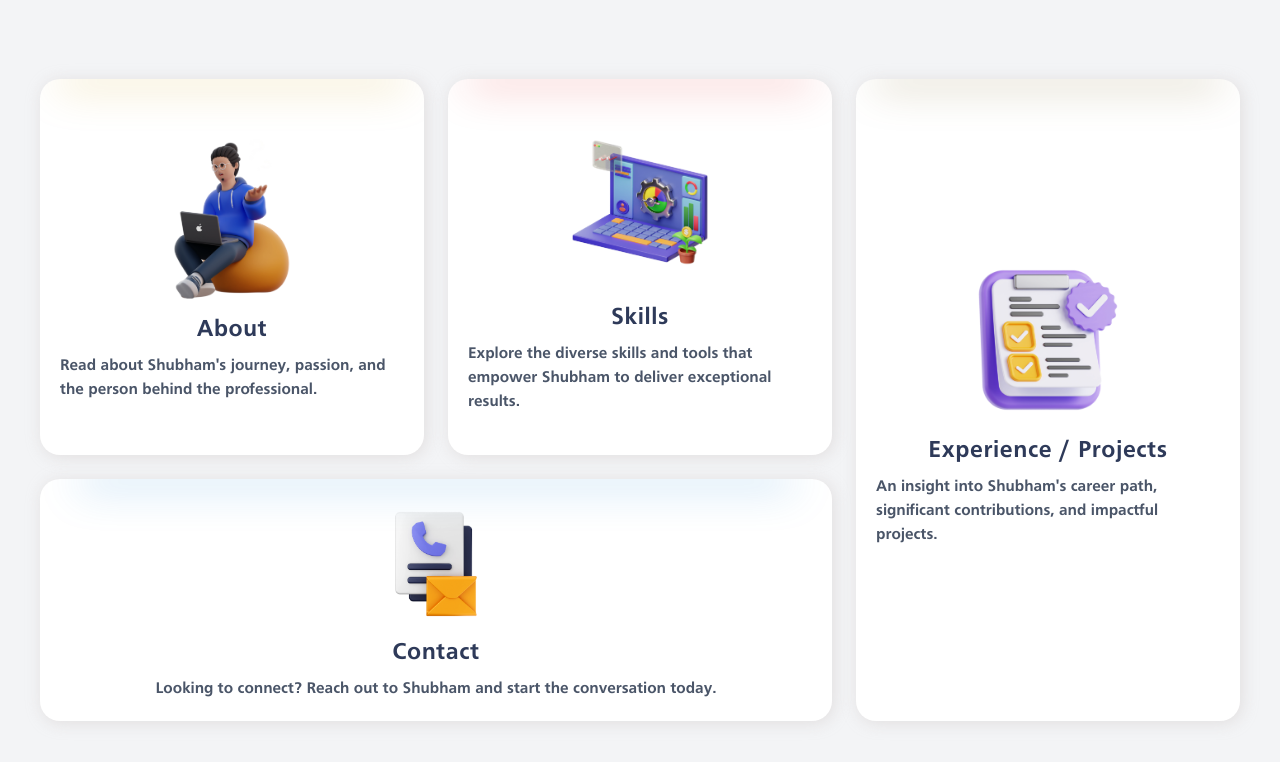
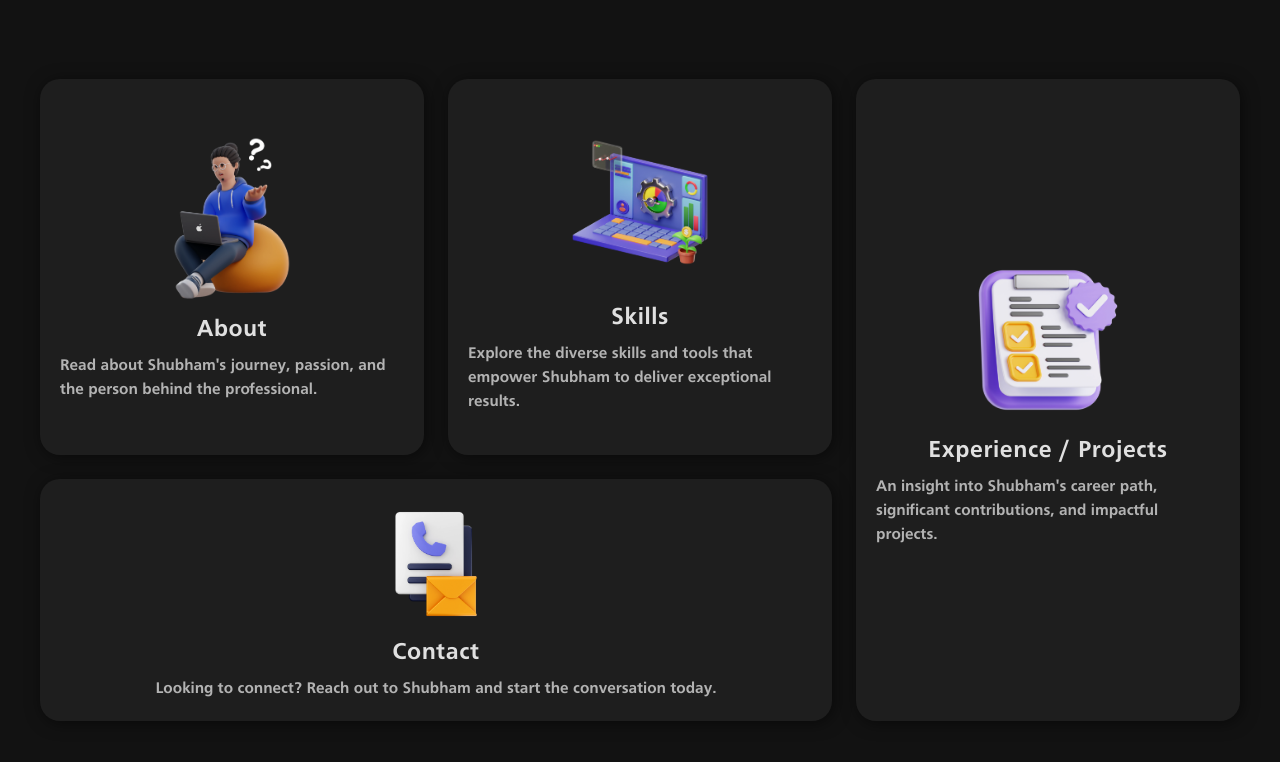
Before and after one commit to Shubham-Itself/newPortfolio, a Next.js app: page / in a window 1280 px wide. Shown: the top 762 px of the page. Built offline with nearby package versions, Linux system fonts and the light colour scheme.

Commit message:
add dark pallete

```diff
--- a/src/app/bigInfoComponents/AboutInfo.tsx
+++ b/src/app/bigInfoComponents/AboutInfo.tsx
@@ -15,7 +15,7 @@ const AboutInfo = ({
 }: AboutInfoProps) => {
   return (
     <div
-      className={`absolute top-2/4 left-2/4 translate125 shadow-custom overflow-hidden origin-top-left w-full h-full bg-white rounded-[20px]    ${
+      className={`absolute top-2/4 left-2/4 translate125 shadow-custom overflow-hidden origin-top-left w-full h-full bg-[#1E1E1E] rounded-[20px]    ${
         aboutInfo
           ? "scale-100 -translate-x-2/4 -translate-y-2/4  opacity-100"
           : "scale-0 -translate-x-2/4 -translate-y-2/4  opacity-0"
@@ -32,7 +32,7 @@ const AboutInfo = ({
           <Image src="/img/cross-icon.svg" alt="" width={20} height={20} />
         </div>
         <div
-          className={` text-xl mt-[50px] ml-[50px] w-[70%] text-[#4A5568]   ${
+          className={` text-xl mt-[50px] ml-[50px] w-[70%] text-[#B3B3B3]   ${
             aboutInfo
               ? "translate-y-[0px] opacity-100 translateanim"
               : "-translate-y-[600px] opacity-0 "
@@ -57,7 +57,7 @@ const AboutInfo = ({
           <Image src="/img/bgweb.webp" alt="" width={250} height={250} />
         </div>
         <div
-          className={`absolute bottom-0 right-[136px] text-[#2E3A59] z-[-1]   ${
+          className={`absolute bottom-0 right-[136px] text-[#E0E0E0] z-[-1]   ${
             aboutInfo
               ? "translate-x-[0px] opacity-100 translateanim !delay-[0.2s]"
               : "-translate-x-[600px] opacity-0 "
--- a/src/app/bigInfoComponents/ExperienceInfo.tsx
+++ b/src/app/bigInfoComponents/ExperienceInfo.tsx
@@ -10,7 +10,7 @@ const ExperienceInfo = ({
 }: ExperienceInfoProps) => {
   return (
     <div
-      className={`absolute top-2/4 left-2/4 translate125 shadow-custom overflow-hidden origin-bottom-left w-full h-full bg-white rounded-[20px]  ${
+      className={`absolute top-2/4 left-2/4 translate125 shadow-custom overflow-hidden origin-bottom-left w-full h-full bg-[#1E1E1E] rounded-[20px]  ${
         experienceInfo
           ? "scale-100 -translate-x-2/4 -translate-y-2/4  opacity-100"
           : "scale-0 -translate-x-2/4 -translate-y-2/4  opacity-0"
--- a/src/app/components/ProjectWrapper.tsx
+++ b/src/app/components/ProjectWrapper.tsx
@@ -18,11 +18,11 @@ const ProjectWrapper = () => {
   return (
     <div className="h-screen bg-gray-100 relative  overflow-hidden  md:py-[2rem]">
       {/* <Image src="/img/bgweb.webp" alt="" fill className="" /> */}
-      <div className="flex items-center justify-center h-full w-full p-[40px] md:px-[1rem] md:py-0  ">
+      <div className="flex items-center justify-center h-full w-full p-[40px] md:px-[1rem] md:py-0  bg-[#121212]">
         <div className="relative md:h-full">
           <div className="  grid   grid-cols-6 grid-rows-5 md:grid-rows-4 md:grid-cols-4 md:gap-4 gap-6 md:h-full">
             <div
-              className={`col-span-2 row-span-3 md:row-span-2    rounded-[20px] shadow-custom bg-white translate125 overflow-hidden
+              className={`col-span-2 row-span-3 md:row-span-2    rounded-[20px] shadow-custom bg-[#1E1E1E] translate125 overflow-hidden
                  ${
                    isBig
                      ? "translate-x-[-125%] opacity-0"
@@ -43,7 +43,7 @@ const ProjectWrapper = () => {
             </div>
 
             <div
-              className={`md:hidden col-span-4 row-span-2 col-start-1  row-start-4 bg-white   rounded-[20px] translate125 shadow-custom overflow-hidden ${
+              className={`md:hidden col-span-4 row-span-2 col-start-1  row-start-4 bg-[#1E1E1E]   rounded-[20px] translate125 shadow-custom overflow-hidden ${
                 isBig
                   ? "translate-x-[-125%] opacity-0"
                   : experienceInfo
@@ -61,7 +61,7 @@ const ProjectWrapper = () => {
               <Contact />
             </div>
             <div
-              className={`col-span-2 row-span-3 md:row-span-2 col-start-3 md:col-start-1 md:row-start-3 row-start-1  bg-white   rounded-[20px] translate125 shadow-custom overflow-hidden ${
+              className={`col-span-2 row-span-3 md:row-span-2 col-start-3 md:col-start-1 md:row-start-3 row-start-1  bg-[#1E1E1E] rounded-[20px] translate125 shadow-custom overflow-hidden ${
                 isBig
                   ? "translate-x-[-231%] opacity-0"
                   : experienceInfo
@@ -79,7 +79,7 @@ const ProjectWrapper = () => {
               <Skills />
             </div>
             <div
-              className={`col-span-2 row-span-5 col-start-5 row-start-1 md:row-start-1 md:col-start-3 md:row-end-3  bg-white  rounded-[20px] translate125 origin-right origin-center overflow-hidden shadow-custom ${
+              className={`col-span-2 row-span-5 col-start-5 row-start-1 md:row-start-1 md:col-start-3 md:row-end-3 bg-[#1E1E1E]  rounded-[20px] translate125 origin-right origin-center overflow-hidden shadow-custom ${
                 isBig
                   ? "scale-x-125 opacity-0"
                   : experienceInfo
@@ -98,7 +98,7 @@ const ProjectWrapper = () => {
             </div>
 
             <div
-              className={`lg:hidden col-span-4 md:col-span-2 row-span-2 col-start-1 row-start-4 md:row-start-3  md:col-start-3 bg-white   rounded-[20px] translate125 shadow-custom overflow-hidden ${
+              className={`lg:hidden col-span-4 md:col-span-2 row-span-2 col-start-1 row-start-4 md:row-start-3  md:col-start-3 bg-[#1E1E1E]   rounded-[20px] translate125 shadow-custom overflow-hidden ${
                 isBig
                   ? "translate-x-[-125%] opacity-0"
                   : experienceInfo
--- a/src/app/components/home/Contact.tsx
+++ b/src/app/components/home/Contact.tsx
@@ -3,7 +3,7 @@ import Image from "next/image";
 const Contact = () => {
   return (
     <div className="w-full h-full font-bold text-3xl flex justify-center items-center flex-col md:p-3 p-5 gap-2 relative overflow-hidden">
-      <div className="w-[90%] h-[4px] bg-[#1080d6] absolute top-0 left-2/4 -translate-x-2/4  blur-[20px]"></div>
+      {/* <div className="w-[90%] h-[4px] bg-[#1080d6] absolute top-0 left-2/4 -translate-x-2/4  blur-[20px]"></div> */}
       <div className="w-[17.31%] md:w-[50.52%] md:hidden">
         <Image
           src="/img/contact_us.webp"
@@ -14,10 +14,10 @@ const Contact = () => {
         />
       </div>
       <div className="lg:hidden">📧</div>
-      <div className="font-extrabold md:text-xl text-2xl text-[#2E3A59] tracking-wide">
+      <div className="font-extrabold md:text-xl text-2xl text-[#E0E0E0] tracking-wide">
         Contact
       </div>
-      <p className="text-base text-[#4A5568] md:text-sm">
+      <p className="text-base text-[#B3B3B3] md:text-sm">
         Looking to connect? Reach out to Shubham and start the conversation
         today.
       </p>
--- a/src/app/components/home/Experience.tsx
+++ b/src/app/components/home/Experience.tsx
@@ -4,15 +4,15 @@ import Image from "next/image";
 const Experience = () => {
   return (
     <div className="w-full h-full font-bold text-3xl flex justify-center items-center md:p-3 flex-col p-5 gap-2 relative overflow-hidden">
-      <div className="w-[90%] h-[4px] bg-[#654c01] absolute top-0 left-2/4 -translate-x-2/4  blur-[20px]"></div>
+      {/* <div className="w-[90%] h-[4px] bg-[#654c01] absolute top-0 left-2/4 -translate-x-2/4  blur-[20px]"></div> */}
       <div className="w-[50.52%] flex justify-center md:hidden">
         <Image src="/img/experience.webp" alt="" width={220} height={220} />
       </div>
       <div className="lg:hidden">💼</div>
-      <div className="font-extrabold md:text-xl text-2xl text-[#2E3A59] tracking-wide">
+      <div className="font-extrabold md:text-xl text-2xl text-[#E0E0E0] tracking-wide">
         Experience / Projects
       </div>
-      <p className="text-base text-[#4A5568] md:text-sm ">
+      <p className="text-base text-[#B3B3B3] md:text-sm ">
         An insight into Shubham&apos;s career path, significant contributions,
         and impactful projects.
       </p>
--- a/src/app/components/home/Home.tsx
+++ b/src/app/components/home/Home.tsx
@@ -4,7 +4,7 @@ import Image from "next/image";
 const Home = () => {
   return (
     <div className="w-full h-full font-bold text-3xl flex justify-center items-center md:p-3 flex-col p-5 gap-2 relative overflow-hidden">
-      <div className="w-[90%] h-[4px] bg-[#ca9802] absolute top-0 left-2/4 -translate-x-2/4  blur-[20px]"></div>
+      {/* <div className="w-[90%] h-[4px] bg-[#ca9802] absolute top-0 left-2/4 -translate-x-2/4  blur-[20px]"></div> */}
       <div className="w-[50.52%] md:hidden">
         <Image
           src="/img/about_me.webp"
@@ -15,10 +15,10 @@ const Home = () => {
         />
       </div>
       <div className="lg:hidden">🧑‍💻</div>
-      <div className="font-extrabold text-2xl md:text-xl text-[#2E3A59] tracking-wide ">
+      <div className="font-extrabold text-2xl md:text-xl text-[#E0E0E0] tracking-wide ">
         About
       </div>
-      <p className="text-base text-[#4A5568] md:text-sm ">
+      <p className="text-base text-[#B3B3B3] md:text-sm ">
         Read about Shubham&apos;s journey, passion, and the person behind the
         professional.
       </p>
--- a/src/app/components/home/HomeBig.tsx
+++ b/src/app/components/home/HomeBig.tsx
@@ -33,7 +33,7 @@ const HomeBig = ({ isBig, setIsBig }: HomeBigProps) => {
   ];
   return (
     <div
-      className={`absolute  top-2/4 left-2/4 translate125 shadow-custom overflow-hidden origin-right origin-center w-full h-full bg-white rounded-[20px] overflow-y-auto ${
+      className={`absolute  top-2/4 left-2/4 translate125 shadow-custom overflow-hidden origin-right origin-center w-full h-full bg-[#1E1E1E] rounded-[20px] overflow-y-auto ${
         isBig
           ? "scale-x-100 -translate-x-2/4 -translate-y-2/4  opacity-100"
           : "scale-x-0 -translate-x-2/4 -translate-y-2/4  opacity-0"
@@ -50,7 +50,7 @@ const HomeBig = ({ isBig, setIsBig }: HomeBigProps) => {
         </div>
         <div className="flex  flex-col relative">
           <h1
-            className={`text-[25px] font-bold text-[#2E3A59]   ${
+            className={`text-[25px] font-bold text-[#E0E0E0]   ${
               isBig ? "tracking-in-expand !delay-[0.9s]" : ""
             }`}
           >
@@ -76,7 +76,7 @@ const HomeBig = ({ isBig, setIsBig }: HomeBigProps) => {
                 </svg>
               </div>
               <div>
-                <div className="flex flex-col gap-[10px] text-[#4A5568]">
+                <div className="flex flex-col gap-[10px] text-[#B3B3B3]">
                   <h1 className="text-[25px] font-semibold">
                     {item.companyName}
                   </h1>
--- a/src/app/components/home/Skills.tsx
+++ b/src/app/components/home/Skills.tsx
@@ -4,7 +4,7 @@ import Image from "next/image";
 const Skills = () => {
   return (
     <div className="w-full h-full font-bold text-3xl flex justify-center items-center md:p-3 flex-col p-5 gap-2 relative overflow-hidden">
-      <div className="w-[90%] h-[4px] bg-[#de1111] absolute top-0 left-2/4 -translate-x-2/4  blur-[20px]"></div>
+      {/* <div className="w-[90%] h-[4px] bg-[#de1111] absolute top-0 left-2/4 -translate-x-2/4  blur-[20px]"></div> */}
       <div className="w-[50.52%] md:hidden">
         <Image
           src="/img/skills.webp"
@@ -15,10 +15,10 @@ const Skills = () => {
         />
       </div>
       <div className="lg:hidden">🚀</div>
-      <div className="font-extrabold text-2xl md:text-xl text-[#2E3A59] tracking-wide">
+      <div className="font-extrabold text-2xl md:text-xl text-[#E0E0E0] tracking-wide">
         Skills
       </div>
-      <p className="text-base text-[#4A5568] md:text-sm ">
+      <p className="text-base text-[#B3B3B3] md:text-sm ">
         Explore the diverse skills and tools that empower Shubham to deliver
         exceptional results.
       </p>
--- a/src/app/globals.css
+++ b/src/app/globals.css
@@ -465,8 +465,9 @@ body {
 
 .card {
   border-radius: 20px;
-  box-shadow: rgba(0, 0, 0, 0.4) 0px 2px 4px,
-    rgba(0, 0, 0, 0.3) 0px 7px 13px -3px, rgba(0, 0, 0, 0.2) 0px -3px 0px inset;
+  box-shadow: rgba(255, 255, 255, 0.1) 0px 2px 4px,
+    rgba(255, 255, 255, 0.08) 0px 7px 13px -3px,
+    rgba(0, 0, 0, 0.5) 0px -3px 0px inset;
   padding: 20px;
 }
 
--- a/tailwind.config.ts
+++ b/tailwind.config.ts
@@ -18,7 +18,7 @@ export default {
         customBlack: "#e6e6e6",
       },
       boxShadow: {
-        custom: "2px 2px 16px 0px rgba(219,215,215,0.75)",
+        custom: "2px 2px 16px 0px rgba(0,0,0,0.5)",
       },
       backgroundImage: {
         "custom-gradient": `
```
Also changed, not shown: src/app/bigInfoComponents/ProjectInfo.tsx (+9 -7 lines), src/app/bigInfoComponents/Skillsinfo.tsx (+6 -6 lines), public/img/cross-icon.svg.
